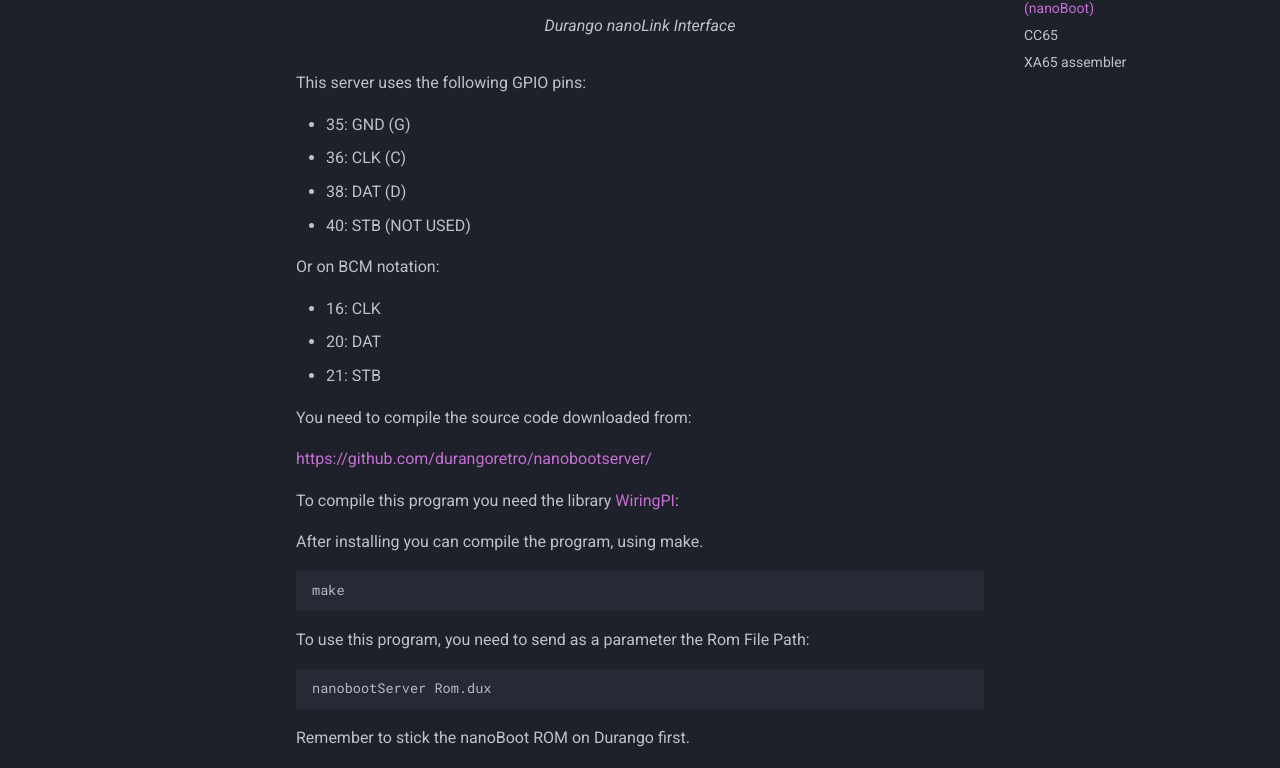
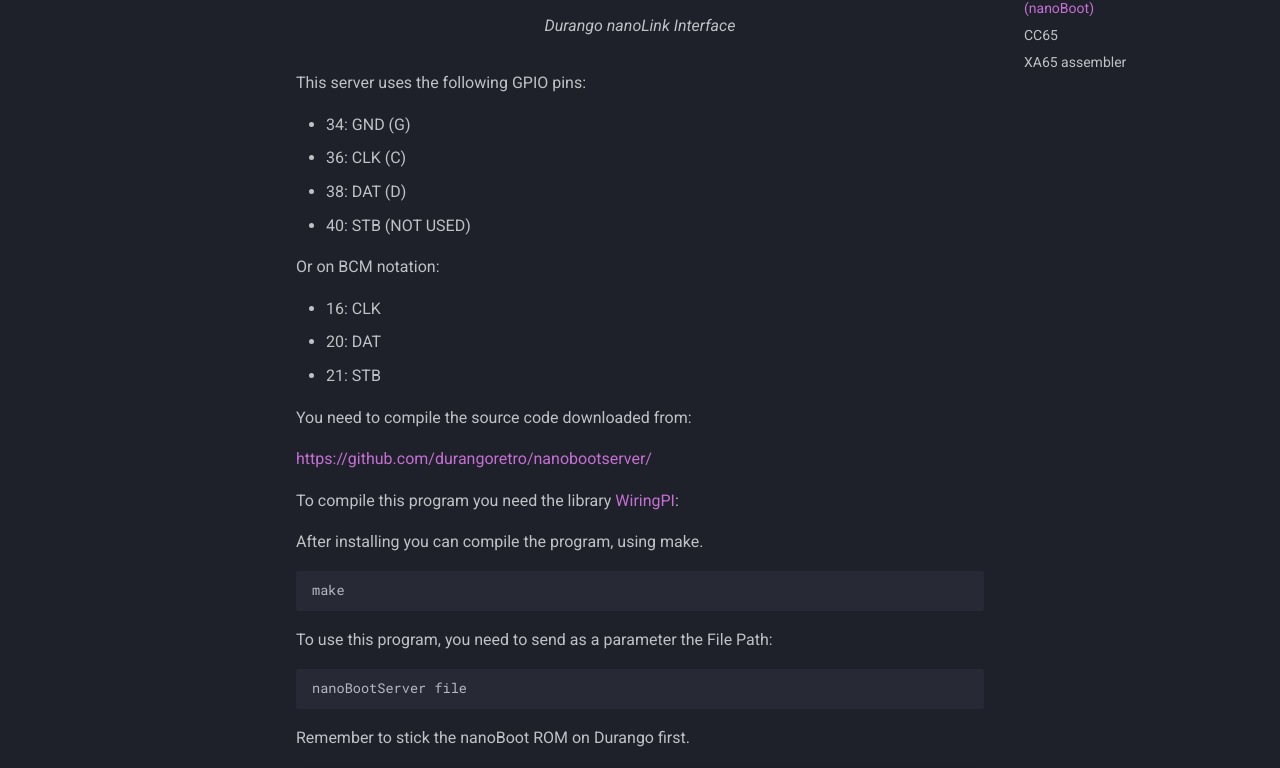
Before and after one commit to durangoretro/web, an MkDocs documentation site: the page built from docs/tools/tools.md, in a window 1280 px wide and 1400 px high, scrolled down 1691 px. Shown: the part 145-913 px from the top of the window. Built offline with MkDocs 1.6.1 and Material for MkDocs 9.7.7, drawn with Linux system fonts in a browser that asks for light colours; comment, search, counter and statistics services are not loaded.

Commit message:
fix nanoLink pinout and omit ROM references

````diff
--- a/docs/tools/tools.md
+++ b/docs/tools/tools.md
@@ -51,7 +51,7 @@
 
 This server uses the following GPIO pins:
 
-* 35: GND (G)
+* 34: GND (G)
 * 36: CLK (C)
 * 38: DAT (D)
 * 40: STB (NOT USED)
@@ -75,10 +75,10 @@
 make
 ```
 
-To use this program, you need to send as a parameter the Rom File Path:
+To use this program, you need to send as a parameter the File Path:
 
 ```bash
-nanobootServer Rom.dux
+nanoBootServer file
 ```
 
 Remember to stick the nanoBoot ROM on Durango first.
````
